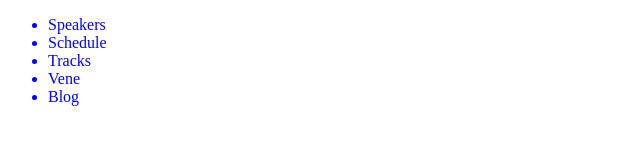
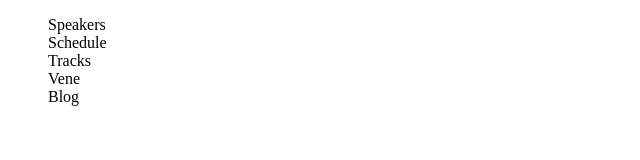
Before and after one commit to ahmedrazu164/html, a plain HTML site: page index.html in a window 1280 px wide. Shown: the whole page, without its empty margins (0-640 px from the left). Drawn offline with Linux system fonts and the light colour scheme.

Commit message:
first common

```diff
--- a/index.html
+++ b/index.html
@@ -7,7 +7,7 @@
 <link rel="stylesheet" href="./style.css">
 </head>
 <body>
-<dive class="razu">
+<div class="razu">
 
 <ul>
     <li>Speakers</li>
@@ -17,7 +17,7 @@
         <li>Blog</li>
 
 </ul>
-</dive>
+</div>
 
 </body>
 </html>
--- a/style.css
+++ b/style.css
@@ -1,6 +1,13 @@
-.razu{
-    color:blue
+.razu{}
+.razu ul{
+    list-style-type: none;
 }
-.rzuu ul{}
-.razu ul li{}
+
+.rzuu ul{
+    display:inline-block
+}
+.razu ul li{
+    text-decoration: none
+    padding:8px
+}
 .razu ul li a
```
